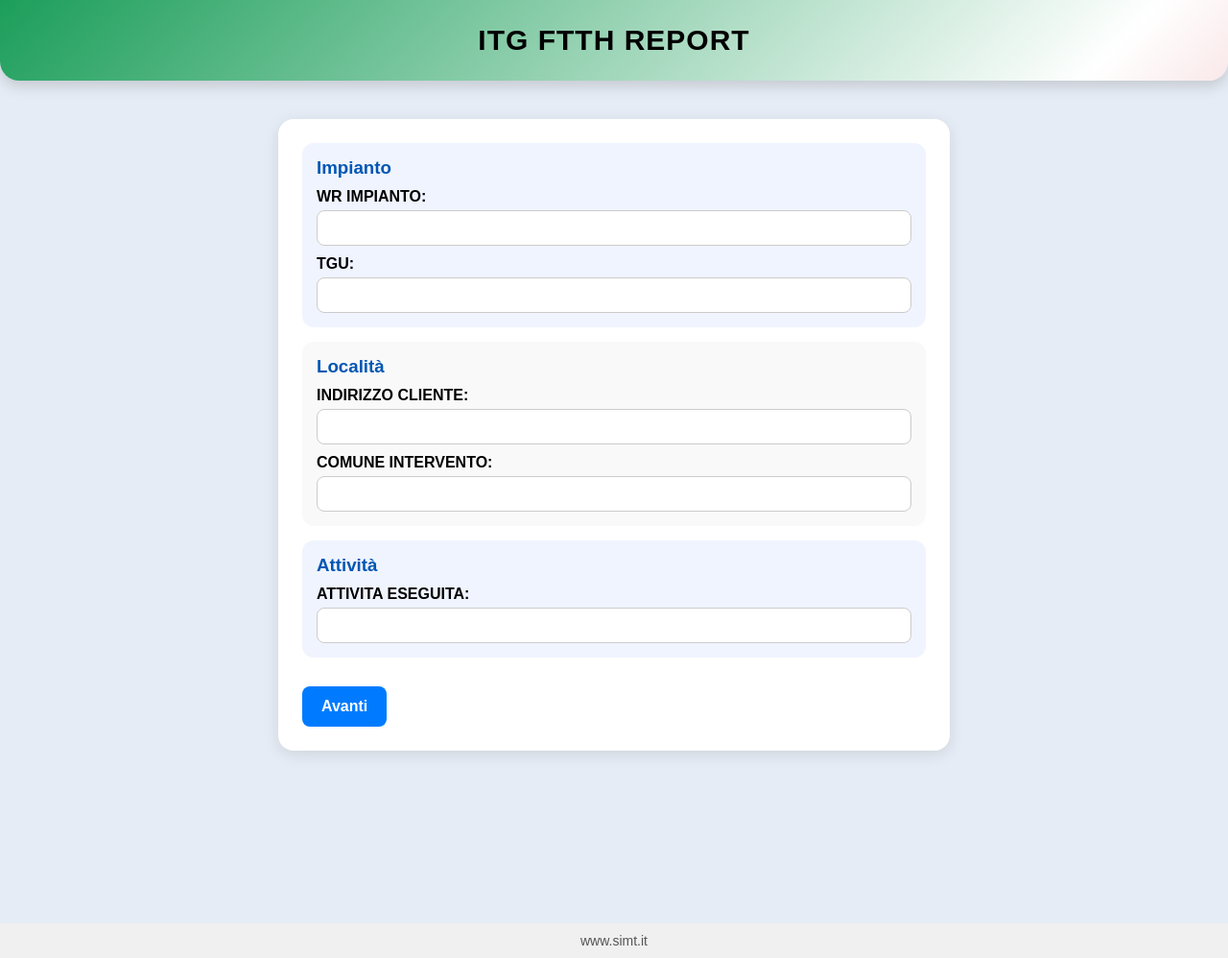
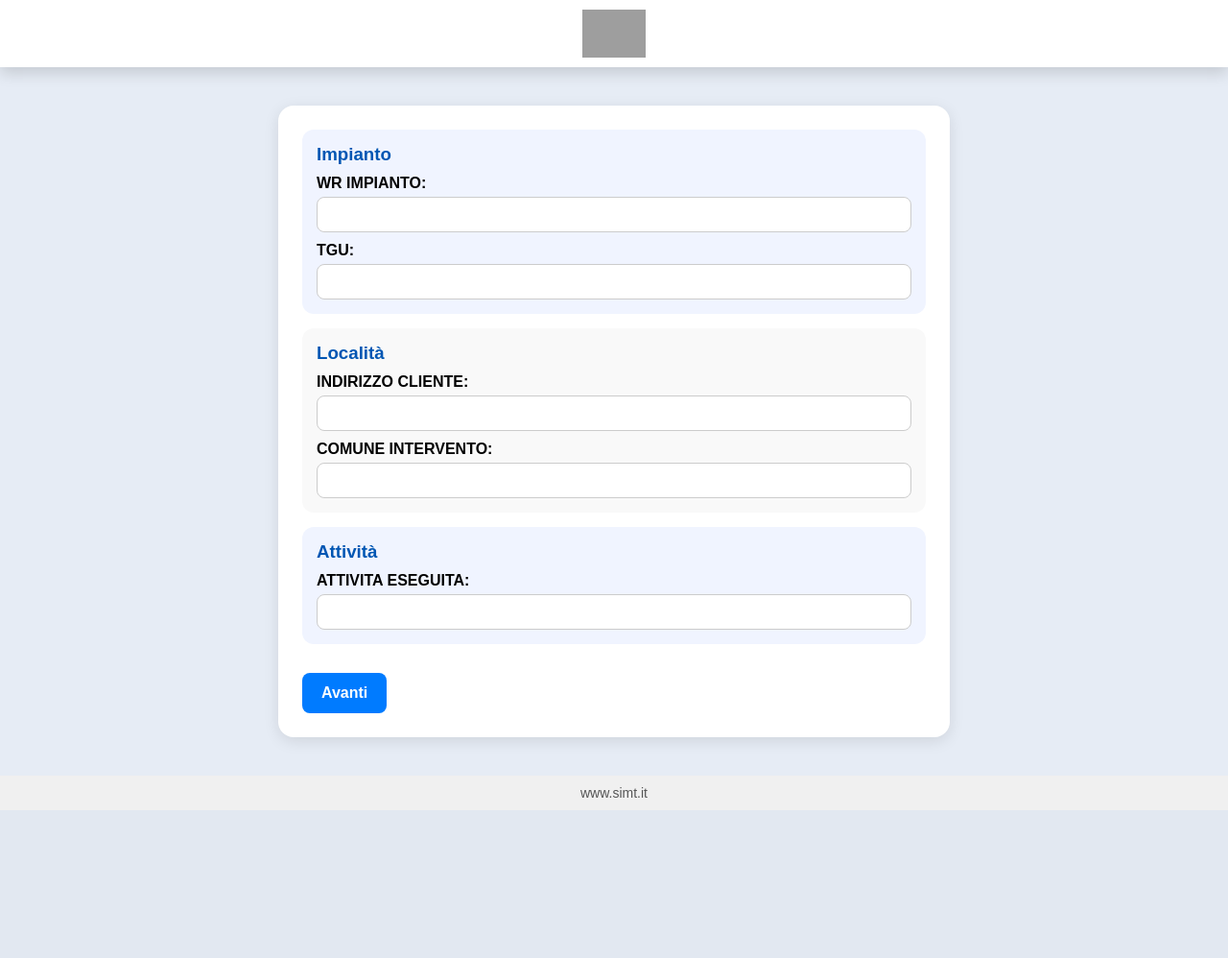
Before and after one commit to simtbs/pdfapp, a Flask app: page / in a window 1280 px wide. Shown: the whole page at 96% size. After the commit the page ends 844 px from the top, so only its background shows below. Run offline with Flask 3, Linux system fonts and the light colour scheme; grey boxes are pictures that could not be loaded.

Commit message:
Update index.html

```diff
--- a/templates/index.html
+++ b/templates/index.html
@@ -3,7 +3,7 @@
 <head>
 <meta charset="UTF-8">
 <meta name="viewport" content="width=device-width, initial-scale=1.0">
-<title>Compilazione PDF Sequenziale</title>
+<title>FTTH ITG</title>
 <style>
 body {
     font-family: Arial, sans-serif;
@@ -14,28 +14,23 @@
     flex-direction: column;
     min-height: 100vh;
 }
-header {
-    text-align: center;
-    padding: 25px 0;
-    font-size: 30px;
-    font-weight: 600;
-    color: #000000; /* testo nero */
-    background: linear-gradient(135deg, #009246, #ffffff, #ce2b37);
-    border-radius: 0 0 20px 20px;
+
+/* Logo centrato */
+.logo-container {
+    display: flex;
+    justify-content: center;
+    align-items: center;
+    padding: 10px 0;
+    background-color: #ffffff;
     box-shadow: 0 6px 15px rgba(0,0,0,0.15);
-    letter-spacing: 1px;
 }
 
-/* Animazione sfumatura */
-@keyframes gradientShift {
-    0% { background-position: 0% 50%; }
-    50% { background-position: 100% 50%; }
-    100% { background-position: 0% 50%; }
+.logo-container img {
+    max-width: 100%;
+    height: auto;
+    max-height: 50px;
 }
-header {
-    background-size: 200% 200%;
-    animation: gradientShift 8s ease infinite;
-}
+
 form {
     width: 90%;
     max-width: 700px;
@@ -43,23 +38,26 @@
     flex: 1;
     padding: 20px 0;
 }
+
 .card {
     background-color: #fff;
     border-radius: 16px;
     box-shadow: 0 4px 16px rgba(0,0,0,0.1);
     padding: 25px;
     margin: 20px 0;
-    opacity: 0;
-    max-height: 0;
-    overflow: hidden;
-    transition: all 0.6s ease;
+    display: none; /* nasconde tutte le card di default */
 }
-.card.active { opacity: 1; max-height: 2000px; }
+
+.card.active {
+    display: block; /* mostra solo la card attiva */
+}
+
 .card-section {
     padding: 15px;
     border-radius: 12px;
     margin-bottom: 15px;
 }
+
 .card-section:nth-child(odd){ background-color:#f0f4ff; }
 .card-section:nth-child(even){ background-color:#f9f9f9; }
 .card .card-section:first-child { margin-top: 0 !important; }
@@ -94,9 +92,10 @@
 </head>
 <body>
 
-<header>
-    ITG FTTH REPORT
-</header>
+<!-- Logo centrato -->
+<div class="logo-container">
+    <img src="https://www.simt.it/web/image/website/2/logo/SIMT%20-%20Impianti%20e%20Manutenzioni%20Elettroniche?unique=d1c64cc" alt="SIMT - Impianti e Manutenzioni Elettroniche">
+</div>
 
 <form action="/genera" method="post">
 
@@ -195,18 +194,27 @@
 // Navigazione pagine
 const cards = document.querySelectorAll('.card');
 let current = 0;
+
 function showCard(index){
-    cards.forEach((c,i)=> c.classList.remove('active'));
+    cards.forEach(c => c.classList.remove('active'));
     cards[index].classList.add('active');
 }
-document.querySelectorAll('.next').forEach(btn=>{
-    btn.addEventListener('click', ()=>{
-        if(current<cards.length-1){ current++; showCard(current);}
+
+document.querySelectorAll('.next').forEach(btn => {
+    btn.addEventListener('click', () => {
+        if(current < cards.length - 1) {
+            current++;
+            showCard(current);
+        }
     });
 });
-document.querySelectorAll('.prev').forEach(btn=>{
-    btn.addEventListener('click', ()=>{
-        if(current>0){ current--; showCard(current);}
+
+document.querySelectorAll('.prev').forEach(btn => {
+    btn.addEventListener('click', () => {
+        if(current > 0) {
+            current--;
+            showCard(current);
+        }
     });
 });
 
@@ -214,10 +222,10 @@
 const prodotti = ['prodotto2','prodotto3'];
 let currentProd = 0;
 document.getElementById('aggiungiProdotto').addEventListener('click', ()=>{
-    if(currentProd<prodotti.length){
+    if(currentProd < prodotti.length){
         document.getElementById(prodotti[currentProd]).style.display='block';
         currentProd++;
-        if(currentProd>=prodotti.length) document.getElementById('aggiungiProdotto').style.display='none';
+        if(currentProd >= prodotti.length) document.getElementById('aggiungiProdotto').style.display='none';
     }
 });
 document.getElementById('prodotto2').style.display='none';
@@ -230,6 +238,7 @@
     if(filled) check.classList.add('visible');
     else check.classList.remove('visible');
 }
+
 const allFields = [
     {section:'checkImpianto',fields:['WR_IMPIANTO','TGU']},
     {section:'checkLocalita',fields:['INDIRIZZO_CLIENTE','COMUNE_INTERVENTO']},
@@ -240,6 +249,7 @@
     {section:'checkRete',fields:['PERCORSO_DI_RETE','BORCHIA_OTTICA']},
     {section:'checkCollaudo',fields:['CODICE_COLLAUDO']}
 ];
+
 allFields.forEach(g=>{
     g.fields.forEach(id=>{
         document.getElementById(id).addEventListener('input',()=> checkSection(g.section,g.fields));
```
